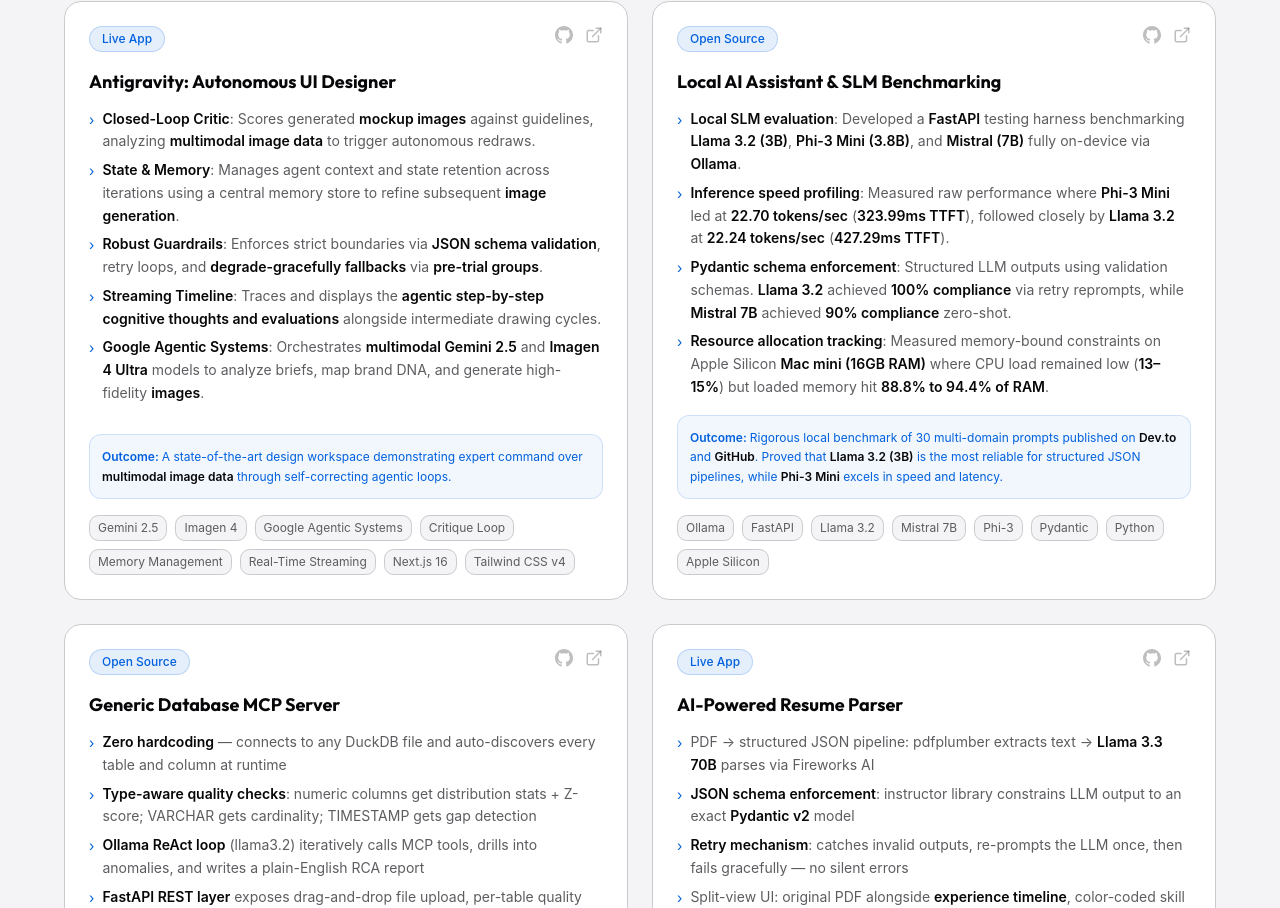
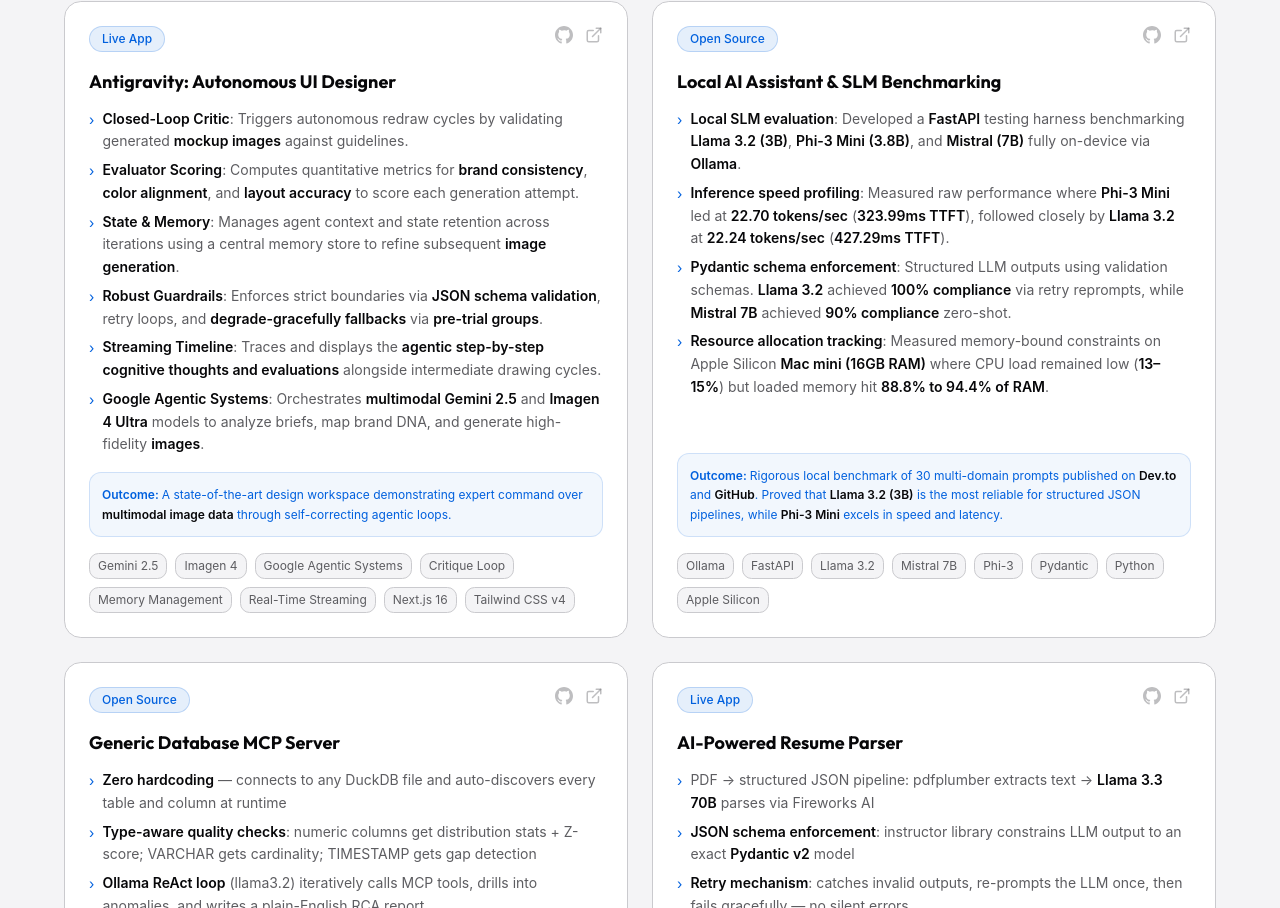
Before and after one commit to hargurjeet/portfolio, a Next.js app: page / in a window 1280 px wide. Shown: the part 3975-4883 px from the top of the page. Built offline with nearby package versions, Linux system fonts and the light colour scheme.

Commit message:
Add Evaluator Scoring point to Antigravity project descriptions

```diff
--- a/components/Projects.tsx
+++ b/components/Projects.tsx
@@ -9,7 +9,8 @@ const projects = [
   {
     title: "Antigravity: Autonomous UI Designer",
     description: [
-      "**Closed-Loop Critic**: Scores generated **mockup images** against guidelines, analyzing **multimodal image data** to trigger autonomous redraws.",
+      "**Closed-Loop Critic**: Triggers autonomous redraw cycles by validating generated **mockup images** against guidelines.",
+      "**Evaluator Scoring**: Computes quantitative metrics for **brand consistency**, **color alignment**, and **layout accuracy** to score each generation attempt.",
       "**State & Memory**: Manages agent context and state retention across iterations using a central memory store to refine subsequent **image generation**.",
       "**Robust Guardrails**: Enforces strict boundaries via **JSON schema validation**, retry loops, and **degrade-gracefully fallbacks** via **pre-trial groups**.",
       "**Streaming Timeline**: Traces and displays the **agentic step-by-step cognitive thoughts and evaluations** alongside intermediate drawing cycles.",
```
